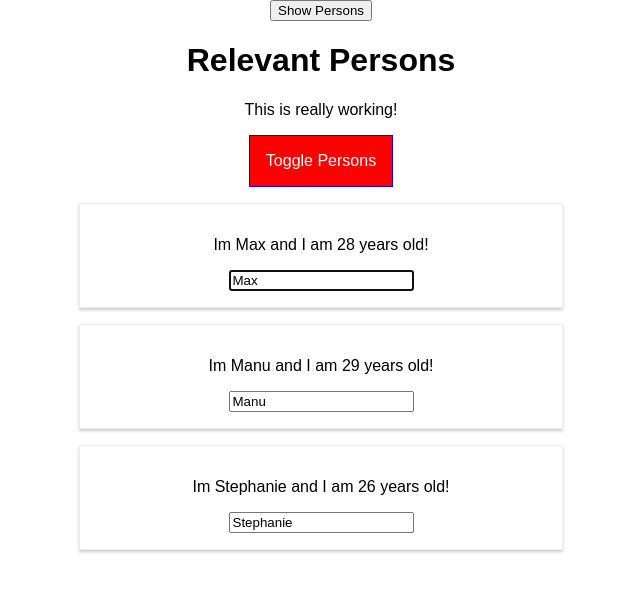
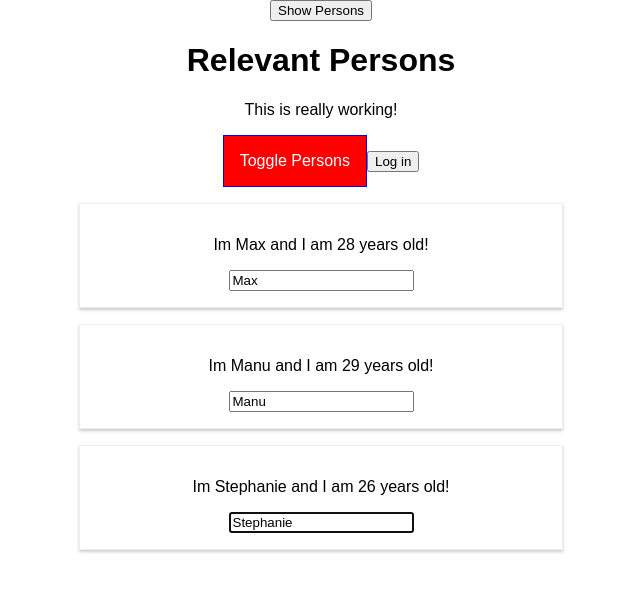
Before and after one commit to NikhilSubramanyam/React, a React app: page / in a window 1280 px wide. Both pictures are taken after a click on the button "Show Persons". Shown: the top 592 px of the page, without its empty margins (319-959 px from the left). Built offline with nearby package versions, Linux system fonts and the light colour scheme.

Commit message:
Context API

```diff
--- a/src/components/Cockpit/Cockpit.js
+++ b/src/components/Cockpit/Cockpit.js
@@ -24,6 +24,7 @@ const cockpit =(props) => {
     <button
     className={btnClass}
     onClick={props.clicked}>Toggle Persons</button>
+    <button onClick = {props.login}>Log in </button>
     </Aux>
   );
 };
--- a/src/components/Persons/Person/Person.js
+++ b/src/components/Persons/Person/Person.js
@@ -4,11 +4,13 @@ import classes from './Person.css';
 import withClass from '../../../hoc/WithClass';
 import Aux from '../../../hoc/Aux'
 import propTypes from 'prop-types';
+import  { AuthContext } from '../../../containers/App'
 
 class Person extends Component {
   constructor(props) {
     super(props);
     console.log('[Person.js] Inside constructor',props);
+    this.inputElement = React.createRef();
   }
 
   componentWillMount() {
@@ -17,9 +19,13 @@ class Person extends Component {
 
   componentDidMount() {
     console.log('[Person.js] Inside ComponentDidMount');
-    if(this.props.position==0) {
-      this.inputElement.focus();
+    if(this.props.position===0) {
+      this.inputElement.current.focus();
     }
+  }
+
+  focus() {
+    this.inputElement.current.focus();
   }
 
 
@@ -27,10 +33,13 @@ class Person extends Component {
     console.log('[Person.js] Inside render() method');
     return (
       <Aux classes={classes.Person}>
+      <AuthContext.Consumer>
+      {auth => auth ? <p>I am authenticated</p> : null}
+      </AuthContext.Consumer>
       <p onClick={this.props.click}>Im {this.props.name} and I am {this.props.age} years old!</p>
       <p>{this.props.children}</p>
       <input
-      ref= {(inp)=>{this.inputElement = inp }}
+      ref= {this.inputElement}
       type="text"
       onChange={this.props.changed}
       value={this.props.name} />
--- a/src/components/Persons/Persons.js
+++ b/src/components/Persons/Persons.js
@@ -6,6 +6,7 @@ class Persons extends PureComponent{
   constructor(props) {
     super(props);
     console.log('[Persons.js] Inside constructor',props);
+    this.lastPersonsRef = React.createRef();
   }
 
   componentWillMount() {
@@ -14,6 +15,7 @@ class Persons extends PureComponent{
 
   componentDidMount() {
     console.log('[Persons.js] Inside ComponentDidMount');
+    this.lastPersonsRef.current.focus();
   }
 
   componentWillReceiveProps(nextProps ) {
@@ -42,6 +44,7 @@ class Persons extends PureComponent{
       position ={index}
       name={person.name}
       age={person.age}
+      ref= {this.lastPersonsRef}
       key=  {person.id}
       changed={(event) => this.props.changed(event, person.id)} />
     } );
--- a/src/containers/App.js
+++ b/src/containers/App.js
@@ -3,7 +3,9 @@ import classes from './App.css';
 import Persons from '../components/Persons/Persons';
 import Cockpit from '../components/Cockpit/Cockpit';
 import Aux from '../hoc/Aux';
-import withClass from '../hoc/WithClass'
+import withClass from '../hoc/WithClass';
+
+export const AuthContext = React.createContext(false);
 
 class App extends PureComponent {
 
@@ -18,7 +20,8 @@ class App extends PureComponent {
       ],
       otherState: 'some other value',
       showPersons: false,
-      toggleClicked:0
+      toggleClicked:0,
+      authenticated: false
     }
   }
 
@@ -89,16 +92,20 @@ class App extends PureComponent {
   );
 }
 
+loginHandler = () => {
+  this.setState ({ authenticated:true })
+}
 
 render () {
   console.log('[App.js] inside render()')
   let persons = null;
 
   if ( this.state.showPersons ) {
-    persons = <Persons
-    persons={this.state.persons}
-    clicked={this.deletePersonHandler}
-    changed={this.nameChangedHandler}/>;
+    persons = (<Persons
+      persons={this.state.persons}
+      clicked={this.deletePersonHandler}
+      changed={this.nameChangedHandler}/>
+    );
   }
 
   return (
@@ -108,8 +115,11 @@ render () {
     appTitle = {this.props.title}
     showPersons={this.state.showPersons}
     persons={this.state.persons}
+    login = {this.loginHandler}
     clicked={this.togglePersonsHandler}/>
+    <AuthContext.Provider value={this.state.authenticated}>
     {persons}
+    </AuthContext.Provider>
     </Aux>
   );
   // return React.createElement('div', {className: 'App'}, React.createElement('h1', null, 'Does this work now?'));
--- a/src/hoc/WithClass.js
+++ b/src/hoc/WithClass.js
@@ -9,15 +9,18 @@ import React, {Component} from 'react';
 // }
 
 const withClass = (WrappedComponent,className) => {
-  return class extends Component {
+  const WithClass = class extends Component {
     render() {
       return (
         <div className = {className}>
-        <WrappedComponent {...this.props}/>
+        <WrappedComponent ref={this.props.forwardedRef} {...this.props}/>
         </div>
       )
     }
   }
+  return React.forwardRef((props,ref) => {
+    return <WithClass {...props} forwardedRef={ref} />
+  });
 }
 
 export default withClass;
```
